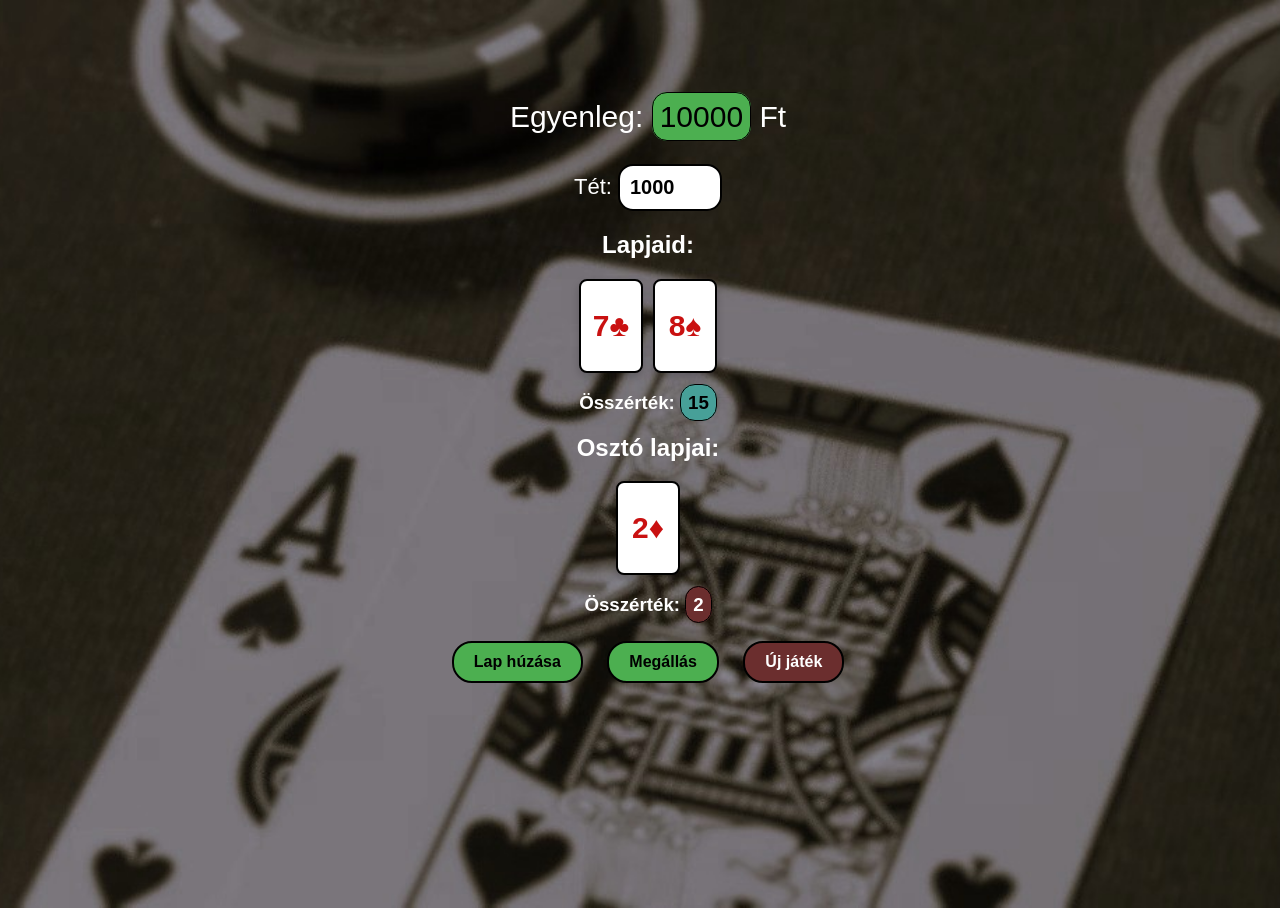
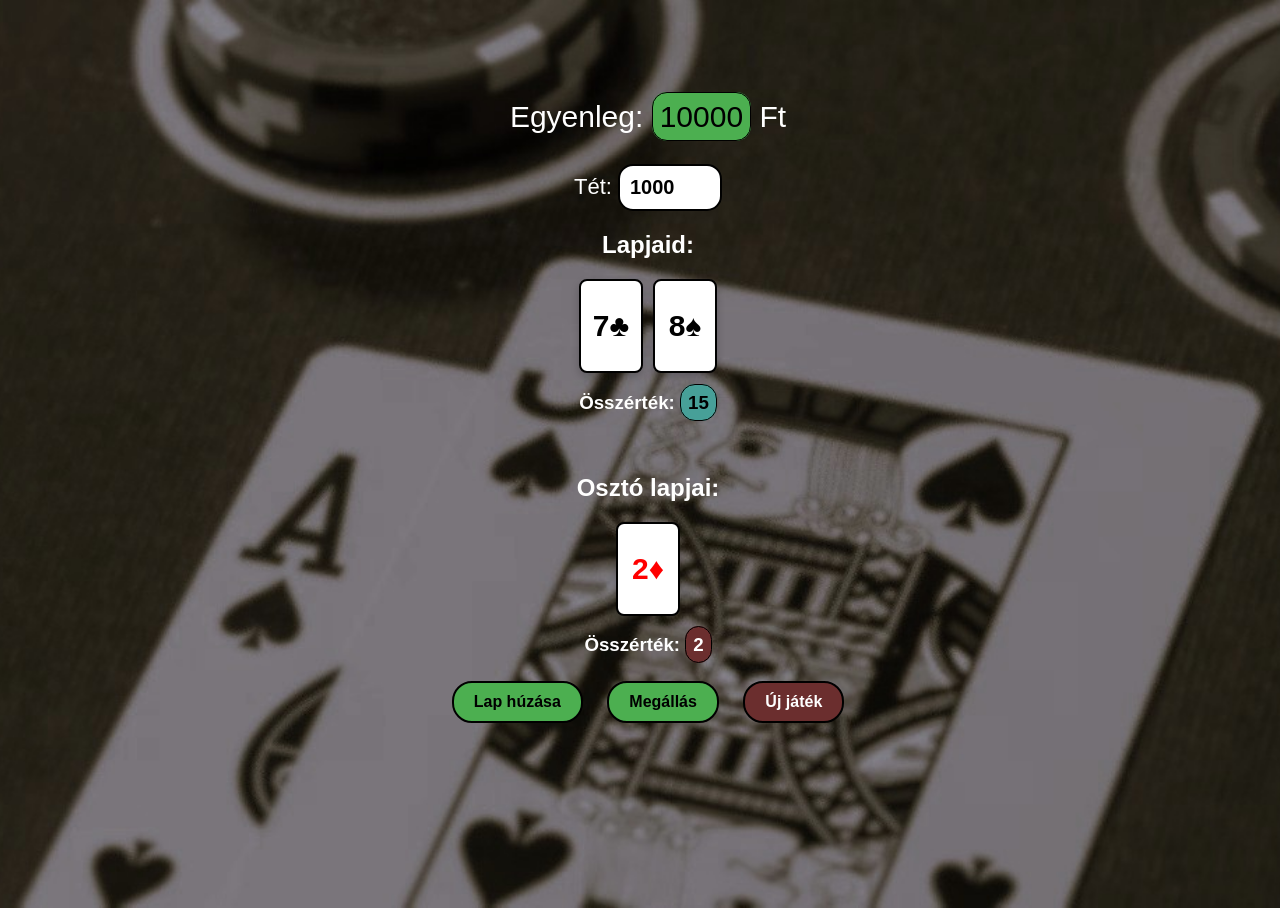
Before and after one commit to Zsombii/blackjack, a plain HTML site: page index.html in a window 1280 px wide. Drawn offline with Linux system fonts and the light colour scheme.

Commit message:
Add files via upload

```diff
--- a/index.html
+++ b/index.html
@@ -20,7 +20,7 @@
                 <h3>Összérték: <span id="player-score">0</span></h3>
             </div>
         <div>
-            <h2>Osztó lapjai:</h2>
+            <h2 class="dealer">Osztó lapjai:</h2>
             <div class="cards" id="dealer-cards"></div>
             <h3>Összérték: <span id="dealer-score">0</span></h3>
         </div>
--- a/script.js
+++ b/script.js
@@ -68,15 +68,23 @@ const playerCardsEl = document.getElementById("player-cards");
             cards.forEach((card, index) => {
                 const cardEl = document.createElement("div");
                 cardEl.classList.add("card");
+                if (card.suit === "♥" || card.suit === "♦") {
+                    cardEl.classList.add("heart", "diamond");
+                } else if (card.suit === "♠" || card.suit === "♣") {
+                    cardEl.classList.add("spade", "club");
+                }
+
                 if (hideFirst && index === 1) {
                     cardEl.classList.add("hidden");
                     cardEl.textContent = "";
                 } else {
                     cardEl.textContent = `${card.rank}${card.suit}`;
                 }
+
                 container.appendChild(cardEl);
             });
         }
+
 
         function checkWinner() {
             if (playerScore > 21) {
--- a/style.css
+++ b/style.css
@@ -20,8 +20,20 @@ label{
     margin-top: 50px;
 }
 
+.dealer{
+    margin-top: 60px;
+}
+
 p{
     font-size: 30px;
+}
+
+.card.heart, .card.diamond {
+    color: red;
+}
+
+.card.spade, .card.club {
+    color: black;
 }
 
 #balance{
```
